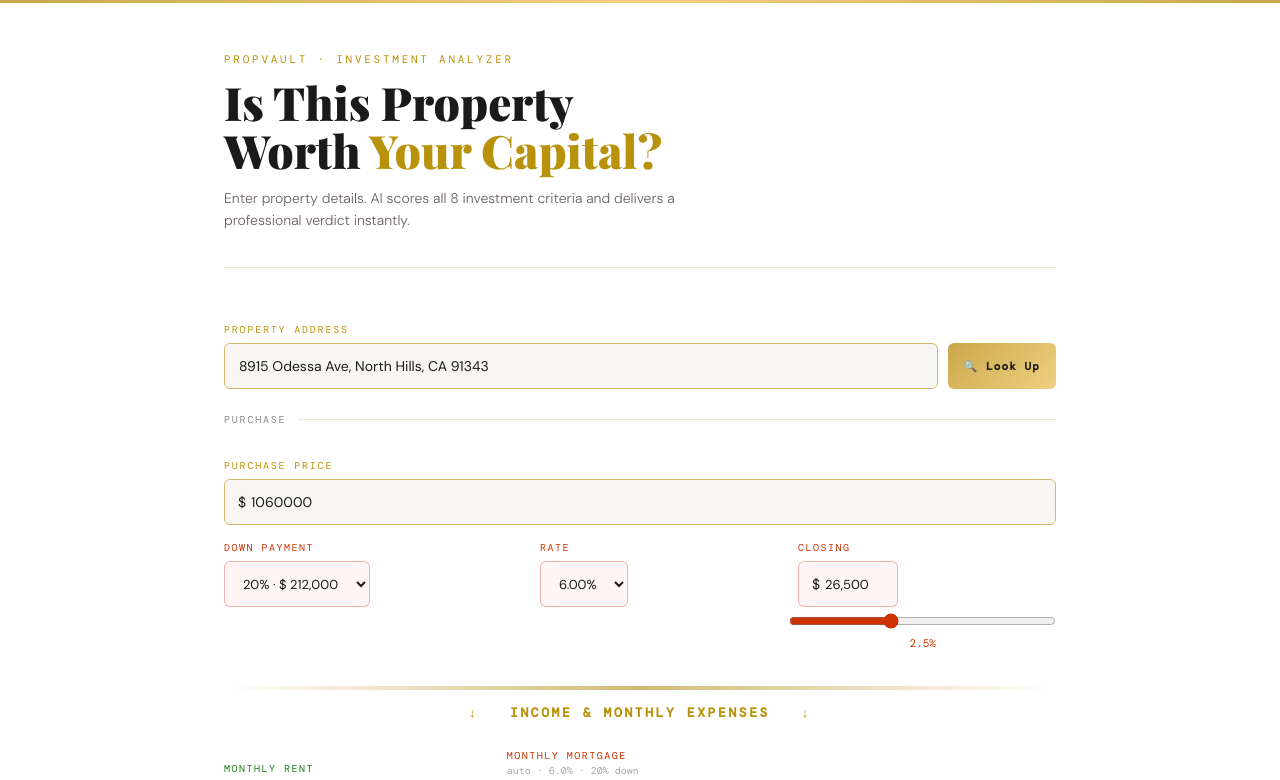
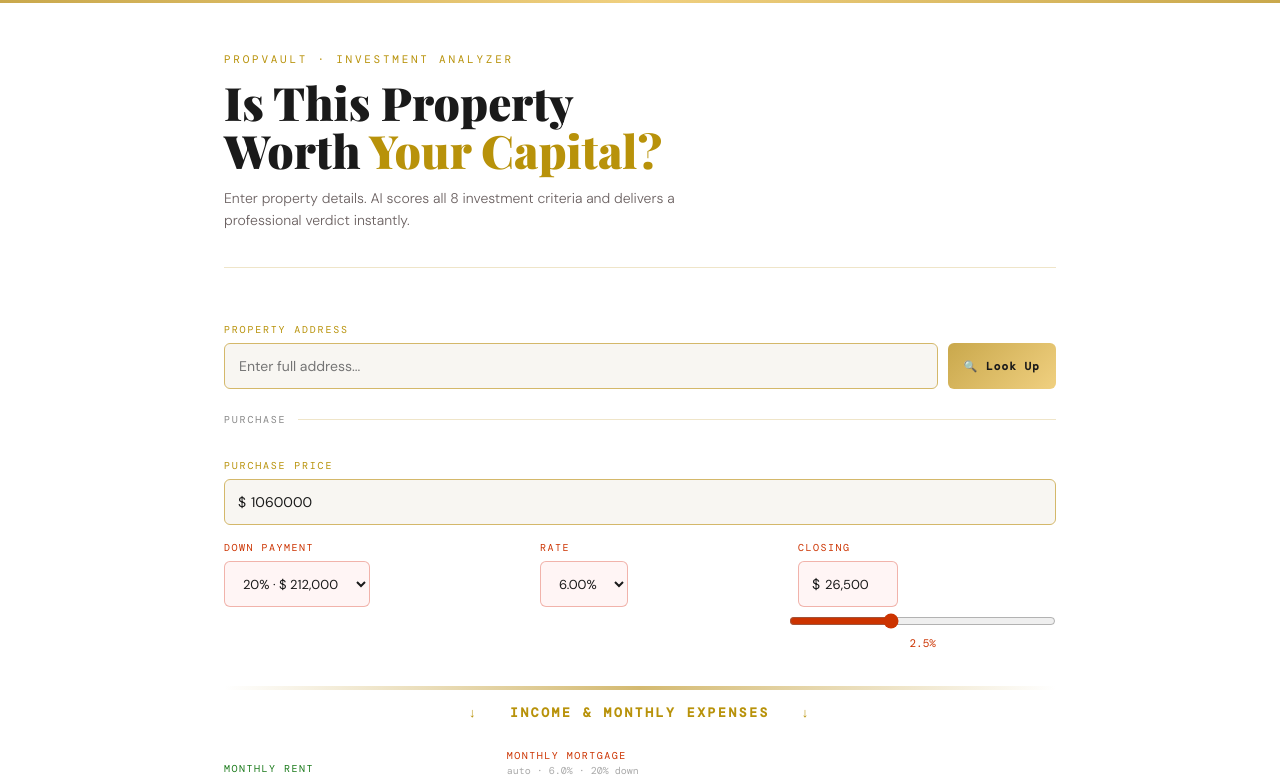
Before and after one commit to AshotM-GHub/real-estate-analyzer, a React (Vite) app: page / in a window 1280 px wide. Shown: the top 780 px of the page. Built offline with nearby package versions, Linux system fonts and the light colour scheme.

Commit message:
Update App.jsx

```diff
--- a/src/App.jsx
+++ b/src/App.jsx
@@ -6,7 +6,7 @@ import {
 
 // ─── Last entered property (always updatehd to user's most recent input) ───────
 const DEFAULTS = {
-  address: "8915 Odessa Ave, North Hills, CA 91343",
+  address: "",
   price: "1060000", rent: "3500", taxes: "11652",
   insurance: "1800", maintenance: "0", vacancy: "4",
   mgmt: "10", hoa: "0", otherExpenses: "0",
```
